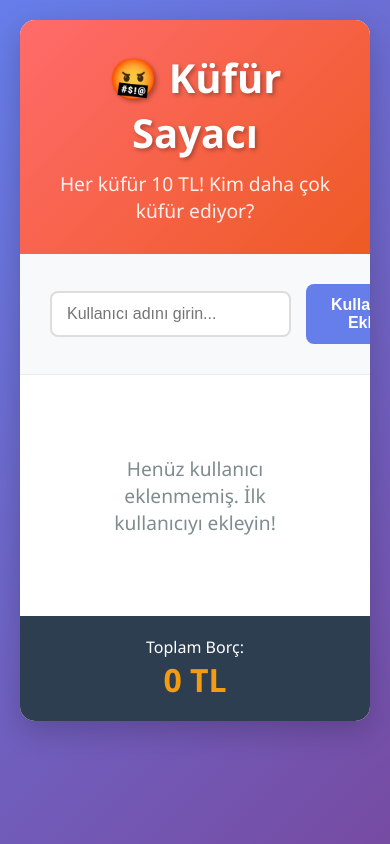
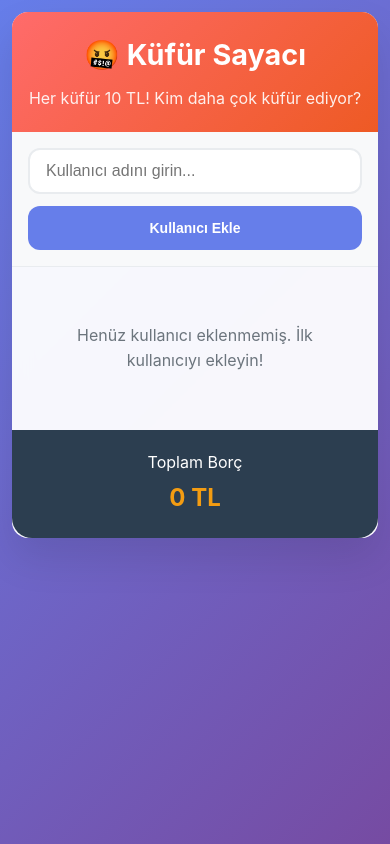
Before and after one commit to Ferhtbydr269/sayac, a Flask app: page / in a window 390 px wide. Run offline with Flask 3, Linux system fonts and the light colour scheme; data that the repository does not hold is empty; some libraries are stand-ins or nearby versions.

Commit message:
Mobil uyumlu minimal tasarım - responsive ve modern görünüm

```diff
--- a/templates/index.html
+++ b/templates/index.html
@@ -12,75 +12,83 @@
         }
 
         body {
-            font-family: 'Segoe UI', Tahoma, Geneva, Verdana, sans-serif;
+            font-family: -apple-system, BlinkMacSystemFont, 'Segoe UI', Roboto, sans-serif;
             background: linear-gradient(135deg, #667eea 0%, #764ba2 100%);
             min-height: 100vh;
-            padding: 20px;
+            padding: 16px;
+            line-height: 1.6;
         }
 
         .container {
-            max-width: 800px;
+            max-width: 600px;
             margin: 0 auto;
-            background: white;
-            border-radius: 15px;
-            box-shadow: 0 10px 30px rgba(0,0,0,0.2);
+            background: rgba(255, 255, 255, 0.95);
+            border-radius: 20px;
+            box-shadow: 0 20px 40px rgba(0,0,0,0.1);
             overflow: hidden;
+            backdrop-filter: blur(10px);
         }
 
         .header {
             background: linear-gradient(135deg, #ff6b6b, #ee5a24);
             color: white;
-            padding: 30px;
+            padding: 24px 20px;
             text-align: center;
         }
 
         .header h1 {
-            font-size: 2.5em;
-            margin-bottom: 10px;
-            text-shadow: 2px 2px 4px rgba(0,0,0,0.3);
+            font-size: clamp(1.8rem, 4vw, 2.5rem);
+            margin-bottom: 8px;
+            font-weight: 700;
         }
 
         .header p {
-            font-size: 1.2em;
+            font-size: 1rem;
             opacity: 0.9;
+            margin: 0;
         }
 
         .add-user-section {
-            padding: 30px;
+            padding: 20px;
             background: #f8f9fa;
             border-bottom: 1px solid #e9ecef;
         }
 
         .add-user-form {
             display: flex;
-            gap: 15px;
-            align-items: center;
+            flex-direction: column;
+            gap: 12px;
         }
 
         .add-user-form input {
-            flex: 1;
-            padding: 12px 15px;
-            border: 2px solid #ddd;
-            border-radius: 8px;
+            padding: 12px 16px;
+            border: 2px solid #e9ecef;
+            border-radius: 12px;
             font-size: 16px;
-            transition: border-color 0.3s;
+            transition: all 0.3s ease;
+            background: white;
         }
 
         .add-user-form input:focus {
             outline: none;
             border-color: #667eea;
+            box-shadow: 0 0 0 3px rgba(102, 126, 234, 0.1);
         }
 
         .btn {
-            padding: 12px 25px;
+            padding: 12px 20px;
             border: none;
-            border-radius: 8px;
-            font-size: 16px;
+            border-radius: 12px;
+            font-size: 14px;
             font-weight: 600;
             cursor: pointer;
-            transition: all 0.3s;
+            transition: all 0.3s ease;
             text-decoration: none;
-            display: inline-block;
+            display: inline-flex;
+            align-items: center;
+            justify-content: center;
+            min-height: 44px;
+            white-space: nowrap;
         }
 
         .btn-primary {
@@ -90,7 +98,7 @@
 
         .btn-primary:hover {
             background: #5a6fd8;
-            transform: translateY(-2px);
+            transform: translateY(-1px);
         }
 
         .btn-danger {
@@ -100,15 +108,6 @@
 
         .btn-danger:hover {
             background: #c0392b;
-        }
-
-        .btn-success {
-            background: #27ae60;
-            color: white;
-        }
-
-        .btn-success:hover {
-            background: #229954;
         }
 
         .btn-warning {
@@ -121,46 +120,49 @@
         }
 
         .users-section {
-            padding: 30px;
+            padding: 20px;
         }
 
         .user-card {
             background: white;
-            border: 2px solid #e9ecef;
-            border-radius: 12px;
-            padding: 20px;
-            margin-bottom: 15px;
-            display: flex;
-            justify-content: space-between;
-            align-items: center;
-            transition: all 0.3s;
+            border: 1px solid #e9ecef;
+            border-radius: 16px;
+            padding: 16px;
+            margin-bottom: 12px;
+            transition: all 0.3s ease;
+            box-shadow: 0 2px 8px rgba(0,0,0,0.05);
         }
 
         .user-card:hover {
             border-color: #667eea;
-            box-shadow: 0 5px 15px rgba(0,0,0,0.1);
+            box-shadow: 0 4px 16px rgba(0,0,0,0.1);
+            transform: translateY(-2px);
         }
 
         .user-info {
-            flex: 1;
+            margin-bottom: 12px;
         }
 
         .user-name {
-            font-size: 1.3em;
+            font-size: 1.1rem;
             font-weight: 600;
             color: #2c3e50;
-            margin-bottom: 5px;
+            margin-bottom: 4px;
         }
 
         .user-stats {
-            color: #7f8c8d;
-            font-size: 0.9em;
+            color: #6c757d;
+            font-size: 0.9rem;
+            display: flex;
+            flex-wrap: wrap;
+            gap: 8px;
+            align-items: center;
         }
 
         .user-actions {
             display: flex;
-            gap: 10px;
-            align-items: center;
+            flex-wrap: wrap;
+            gap: 8px;
         }
 
         .stats-display {
@@ -168,33 +170,122 @@
             color: white;
             padding: 20px;
             text-align: center;
+            border-radius: 0 0 20px 20px;
         }
 
         .total-money {
-            font-size: 2em;
-            font-weight: bold;
+            font-size: clamp(1.5rem, 4vw, 2rem);
+            font-weight: 700;
             color: #f39c12;
+            margin-top: 4px;
         }
 
         .no-users {
             text-align: center;
-            padding: 50px;
-            color: #7f8c8d;
-            font-size: 1.2em;
+            padding: 40px 20px;
+            color: #6c757d;
+            font-size: 1rem;
         }
 
         .money-amount {
-            font-weight: bold;
+            font-weight: 600;
             color: #e74c3c;
         }
 
         .count-badge {
             background: #3498db;
             color: white;
-            padding: 5px 10px;
-            border-radius: 20px;
-            font-size: 0.8em;
-            font-weight: bold;
+            padding: 4px 8px;
+            border-radius: 12px;
+            font-size: 0.8rem;
+            font-weight: 600;
+        }
+
+        /* Mobil optimizasyonları */
+        @media (max-width: 480px) {
+            body {
+                padding: 12px;
+            }
+
+            .container {
+                border-radius: 16px;
+            }
+
+            .header {
+                padding: 20px 16px;
+            }
+
+            .add-user-section {
+                padding: 16px;
+            }
+
+            .users-section {
+                padding: 16px;
+            }
+
+            .user-card {
+                padding: 12px;
+            }
+
+            .user-actions {
+                flex-direction: column;
+            }
+
+            .btn {
+                width: 100%;
+                justify-content: center;
+            }
+
+            .user-stats {
+                flex-direction: column;
+                align-items: flex-start;
+                gap: 4px;
+            }
+        }
+
+        /* Tablet optimizasyonları */
+        @media (min-width: 481px) and (max-width: 768px) {
+            .user-actions {
+                gap: 6px;
+            }
+
+            .btn {
+                font-size: 13px;
+                padding: 10px 16px;
+            }
+        }
+
+        /* Smooth animations */
+        .user-card {
+            animation: fadeInUp 0.3s ease-out;
+        }
+
+        @keyframes fadeInUp {
+            from {
+                opacity: 0;
+                transform: translateY(20px);
+            }
+            to {
+                opacity: 1;
+                transform: translateY(0);
+            }
+        }
+
+        /* Loading state */
+        .loading {
+            opacity: 0.7;
+            pointer-events: none;
+        }
+
+        /* Success animation */
+        .success {
+            animation: successPulse 0.6s ease-out;
+        }
+
+        @keyframes successPulse {
+            0% { transform: scale(1); }
+            50% { transform: scale(1.05); }
+            100% { transform: scale(1); }
         }
     </style>
 </head>
@@ -219,8 +310,8 @@
                     <div class="user-info">
                         <div class="user-name">{{ kullanici[1] }}</div>
                         <div class="user-stats">
-                            Küfür sayısı: <span class="count-badge">{{ kullanici[2] }}</span> |
-                            Toplam borç: <span class="money-amount">{{ kullanici[3] }} TL</span>
+                            <span>Küfür: <span class="count-badge">{{ kullanici[2] }}</span></span>
+                            <span>Borç: <span class="money-amount">{{ kullanici[3] }} TL</span></span>
                         </div>
                     </div>
                     <div class="user-actions">
@@ -238,9 +329,33 @@
         </div>
 
         <div class="stats-display">
-            <div>Toplam Borç:</div>
+            <div>Toplam Borç</div>
             <div class="total-money">{{ toplam_para }} TL</div>
         </div>
     </div>
+
+    <script>
+        // Smooth interactions
+        document.addEventListener('DOMContentLoaded', function() {
+            // Button click animations
+            const buttons = document.querySelectorAll('.btn');
+            buttons.forEach(button => {
+                button.addEventListener('click', function() {
+                    this.classList.add('success');
+                    setTimeout(() => {
+                        this.classList.remove('success');
+                    }, 600);
+                });
+            });
+
+            // Form submission loading
+            const form = document.querySelector('.add-user-form');
+            form.addEventListener('submit', function() {
+                const submitBtn = this.querySelector('button[type="submit"]');
+                submitBtn.classList.add('loading');
+                submitBtn.textContent = 'Ekleniyor...';
+            });
+        });
+    </script>
 </body>
 </html>
```
